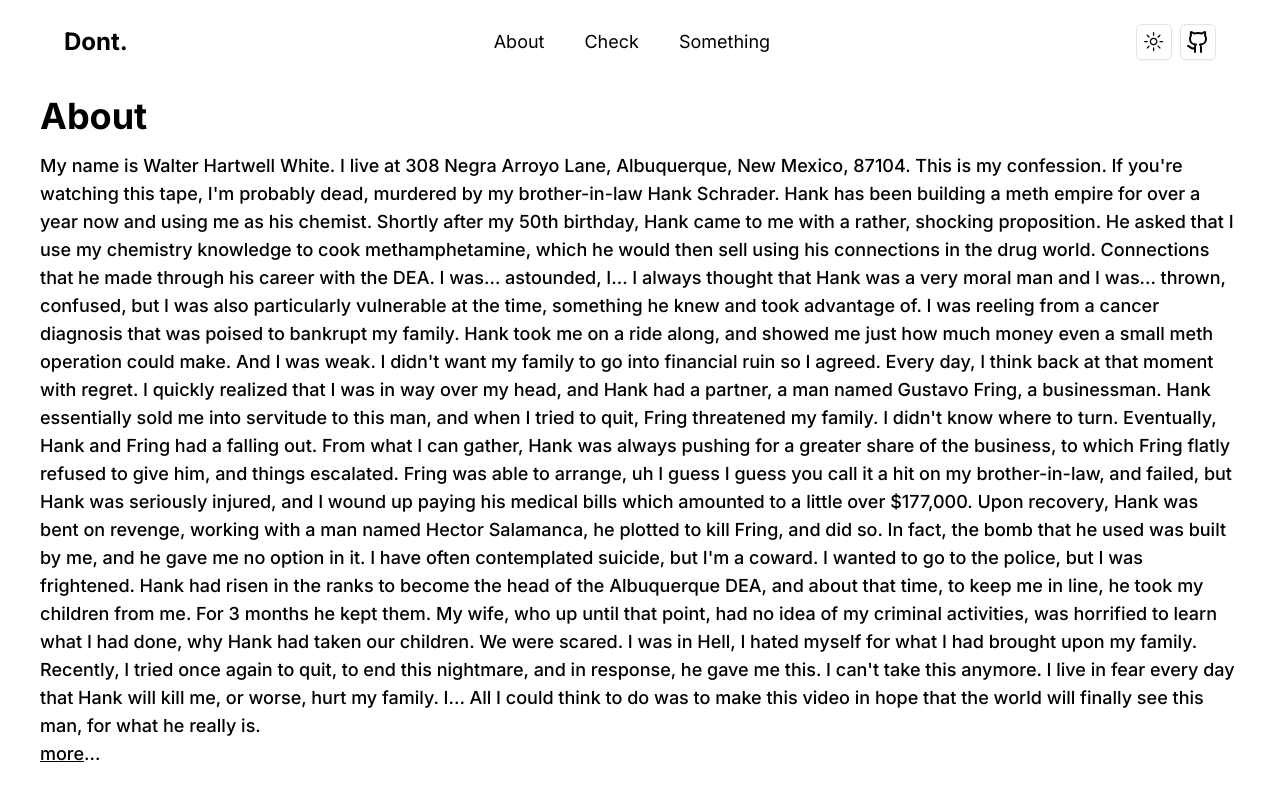
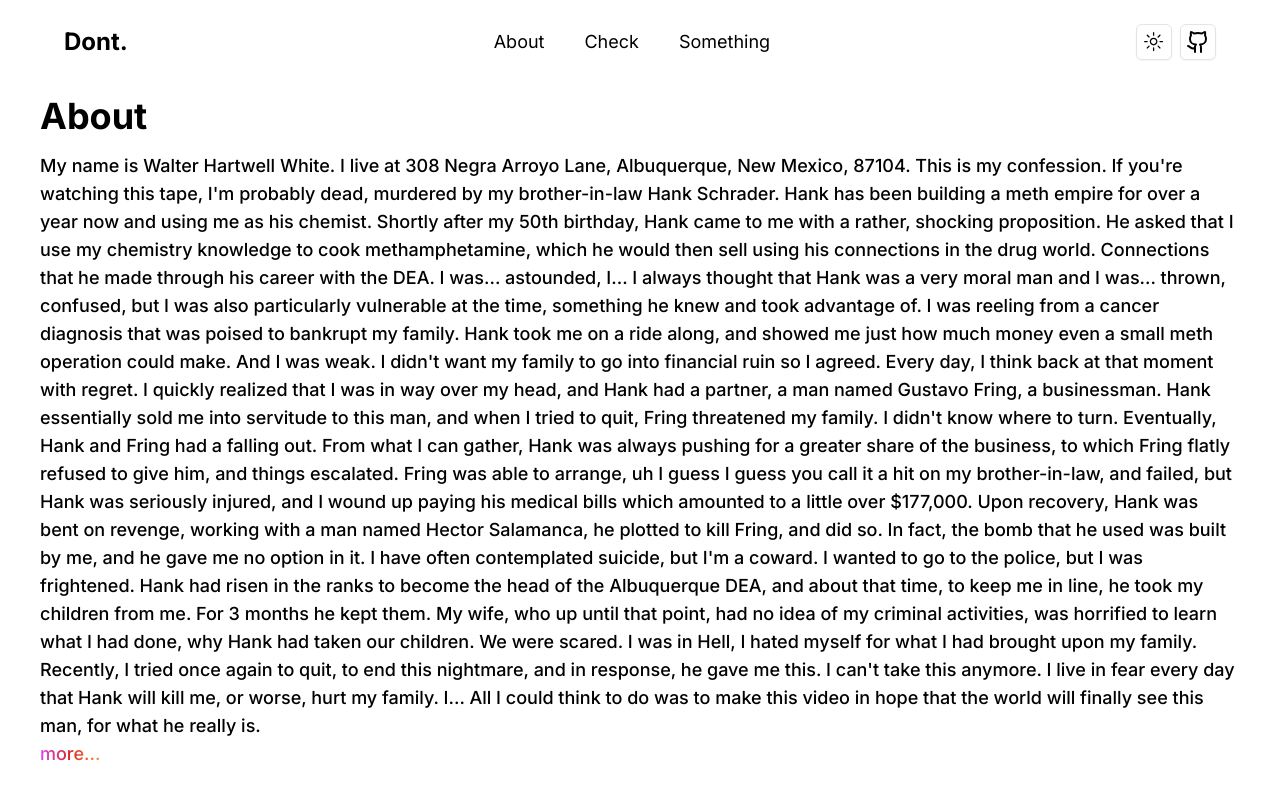
Before and after one commit to BlitZSenpai/Dont, a Next.js app: page /about in a window 1280 px wide. Built offline with nearby package versions, Linux system fonts and the light colour scheme.

Commit message:
add: gradient and animation

```diff
--- a/src/app/(routes)/about/page.tsx
+++ b/src/app/(routes)/about/page.tsx
@@ -35,7 +35,9 @@ const AboutPage = () => {
         think to do was to make this video in hope that the world will finally see this man, for what he
         really is.
       </p>
-      <Link className="text-lg font-medium" href="https://www.youtube.com/watch?v=dQw4w9WgXcQ">
+      <Link
+        className="text-lg font-medium bg-gradient-to-r from-fuchsia-500 via-red-600 to-orange-400 bg-clip-text text-transparent hover:animate-pulse duration-500 transition-all"
+        href="https://www.youtube.com/watch?v=dQw4w9WgXcQ">
         <span className="underline">more</span>...
       </Link>
     </div>
```
